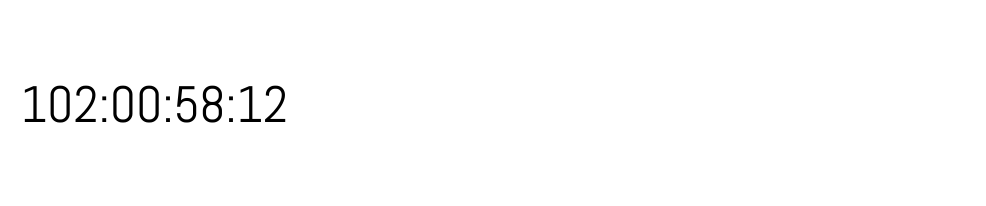
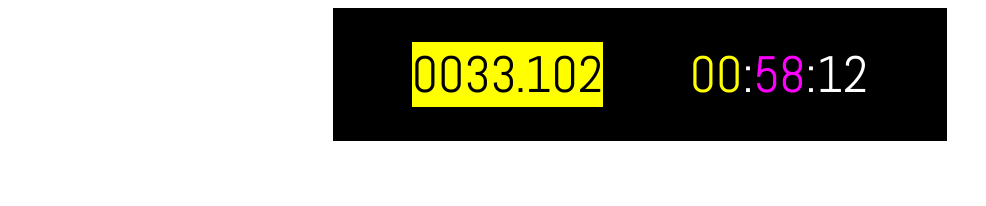
Before and after one commit to Metafaux/BlackRockTimeInfinite, a plain HTML site: page index.html in a window 1280 px wide. Shown: the whole page, without its empty margins (0-986 px from the left). Drawn offline with Linux system fonts and the light colour scheme.

Commit message:
0.4.1 +year +format

```diff
--- a/BlackRockInfinite.js
+++ b/BlackRockInfinite.js
@@ -1,11 +1,12 @@
 "use strict";
+/* VERSION 0.4.1 */
 
 const BURN_YEAR_ZERO = 1985;
 const TIME_UNIT = 864; // milliseconds
 const UTC_PACIFIC_OFFSET = 7;
 const BURN_HOUR_PDT = 22;
 const BURN_HOUR_UTC = (BURN_HOUR_PDT + UTC_PACIFIC_OFFSET) % 24;
-let currentYearIsPastBurnDay = false;
+// let currentYearIsPastBurnDay = false;
 let timerDisplayElement = {
 	DAYS: "days",
 	HOURS: "hours",
@@ -13,6 +14,7 @@ let timerDisplayElement = {
 	SECONDS: "seconds"
 };
 let xtianSecondsCount = -1;
+let burnYear = 0;
 
 //console.log("BlackRockInfinite.js running");
 
@@ -34,13 +36,14 @@ function OnMetricSecondTick() {
 	metricMinutes = AddLeadingZero(metricMinutes, 2);
 	metricHours = AddLeadingZero(metricHours, 2);
 	days = AddLeadingZero(days, 3);
+	let year = AddLeadingZero(burnYear.toString(), 4);
 
 	let daysSpan = document.getElementById(timerDisplayElement.DAYS);
 	let hoursSpan = document.getElementById(timerDisplayElement.HOURS);
 	let minutesSpan = document.getElementById(timerDisplayElement.MINUTES);
 	let secondsSpan = document.getElementById(timerDisplayElement.SECONDS);
 
-	daysSpan.innerHTML = days;
+	daysSpan.innerHTML = year + "." + days;
 	hoursSpan.innerHTML = metricHours;
 	minutesSpan.innerHTML = metricMinutes;
 	secondsSpan.innerHTML = metricSeconds;
@@ -71,7 +74,7 @@ function GetNextBurnDay(dateObj) {
 
 	if (initMonth > SEPTEMBER_INDEX) {
 		nextBurnDay.setUTCFullYear(nextBurnDay.getUTCFullYear() + 1);
-		currentYearIsPastBurnDay = true;
+		// currentYearIsPastBurnDay = true;
 	}
 
 	// Set to Labor Day
@@ -84,13 +87,14 @@ function GetNextBurnDay(dateObj) {
 		nextBurnDay.setUTCFullYear(nextBurnDay.getUTCFullYear() + 1);
 		SetToFirstMonday(nextBurnDay);
 		nextBurnDay.setUTCDate(nextBurnDay.getUTCDate() - 2);
-		currentYearIsPastBurnDay = true;
+		// currentYearIsPastBurnDay = true;
 	}
 
 	let base1month = nextBurnDay.getMonth() + 1;
 	//console.log("Next Burn Day is: " + base1month + "/" + nextBurnDay.getDate() + "/" + nextBurnDay.getFullYear());
 
 	xtianSecondsCount = (nextBurnDay.getTime() - initTime);// / 10;
+	burnYear = GetBurnYear(nextBurnDay.getUTCFullYear());
 	return nextBurnDay;
 }
 
@@ -127,7 +131,8 @@ function SetToFirstMonday(dateObj) {
 */
 
 function GetBurnYear(fullYear) {
-	// TODO: add correction for post-Labor Day
+	// Post Labor Day correction done in GetNextBurnDay()
+	// if (currentYearIsPastBurnDay) fullYear = fullYear + 1;
 	// count from previous labor day
 	return fullYear - BURN_YEAR_ZERO;
 }
--- a/index.html
+++ b/index.html
@@ -7,17 +7,32 @@
     <style type="text/css">
       .clockDiv {
         font-family: 'Abel', sans-serif;
-        width:98%;
-        max-width: 50em;
+        width: 12em;
+        height: 2.6em;
+        /* max-width: 50em; */
         margin: auto;
         font-size: 3.2em;
-        line-height: 3.8em;
+        line-height: 2.6em;
+        color: #FFF;
+        background-color: #000;
+        text-align: center;
+      }
+      #days {
+        color: #000;
+        background-color: #FF0;
+        margin-right: 1em;
+      }
+      #minutes {
+        color: #F0F;
+      }
+      #hours {
+        color: #FF0;
       }
     </style>
   </head>
   <body>
     <div class="clockDiv">
-      <span id="days">000</span>:<span id="hours">00</span>:<span id="minutes">00</span>:<span id="seconds">00</span>
+      <span id="days">0000.000</span> &nbsp; <span id="hours">00</span>:<span id="minutes">00</span>:<span id="seconds">00</span>
     </div>
     <script src="BlackRockInfinite.js"></script>
   </body>
```
